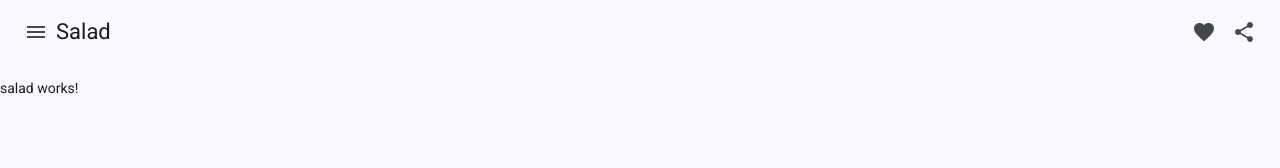
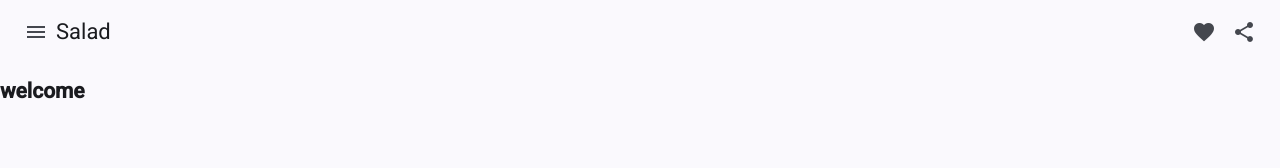
Before and after one commit to heihong/formation-angular, an Angular app in the folder salad-bar/: page /salad in a window 1280 px wide. Shown: the top 168 px of the page. Built offline with nearby package versions, Linux system fonts and the light colour scheme.

Commit message:
feat: add service order

```diff
--- a/salad-bar/src/app/app-routing-module.ts
+++ b/salad-bar/src/app/app-routing-module.ts
@@ -1,7 +1,6 @@
 import { NgModule } from '@angular/core';
 import { RouterModule, Routes } from '@angular/router';
 import { Order } from './order/order';
-import { Salad } from './salad/salad/salad';
 
 const routes: Routes = [
   {
@@ -11,10 +10,6 @@ const routes: Routes = [
   {
     path:'',
     component: Order
-  },
-   {
-    path:'salad',
-    component: Salad
   }
 ];
 
--- a/salad-bar/src/app/order/order.html
+++ b/salad-bar/src/app/order/order.html
@@ -25,14 +25,17 @@
                 <mat-form-field>
                     <mat-label>what is the street ?</mat-label>
                     <input type="text" formControlName="street" matInput>
+                    <mat-error>Please enter a street</mat-error>
                 </mat-form-field>
                 <mat-form-field>
                     <mat-label>what is the code postal ?</mat-label>
                     <input type="text" formControlName="cp" matInput>
+                    <mat-error>Please enter a code postal</mat-error>
                 </mat-form-field>
                 <mat-form-field>
                     <mat-label>what is the city ?</mat-label>
                     <input type="text" formControlName="city" matInput>
+                     <mat-error>Please enter a city</mat-error>
                 </mat-form-field>
         </form>
 
--- a/salad-bar/src/app/order/order.ts
+++ b/salad-bar/src/app/order/order.ts
@@ -1,6 +1,7 @@
 import { Component, inject } from '@angular/core';
-import { FormBuilder, UntypedFormControl, UntypedFormGroup, Validators } from '@angular/forms';
+import { FormBuilder, UntypedFormGroup, Validators } from '@angular/forms';
 import { Router } from '@angular/router';
+import { Order as OrderService } from "./../services/order";
 
 @Component({
   selector: 'app-order',
@@ -11,8 +12,9 @@ import { Router } from '@angular/router';
 export class Order {
   private fb = inject(FormBuilder);
   private router = inject(Router);
+  private order = inject(OrderService)
 
-  protected orderForm = this.fb.group({
+  protected orderForm = this.fb.nonNullable.group({
     name: ['', Validators.required],
     tel: ['', [Validators.required, Validators.pattern('^0[6-7][0-9]{8}$')]],
     takeAway:[false]
@@ -39,11 +41,13 @@ export class Order {
   }
 
   addDeliveryAdress(){
+    this.devliveryAdressForm.reset();
     this.setTakeAway();
     if(this.takeAwayControl.value){
       (this.orderForm as UntypedFormGroup).addControl('devliveryAdress', this.devliveryAdressForm)
     } else {
-      (this.orderForm as UntypedFormGroup).removeControl('devliveryAdress')
+      (this.orderForm as UntypedFormGroup).removeControl('devliveryAdress');
+
     }
 
   }
@@ -51,6 +55,8 @@ export class Order {
 
   startOrder() {
    if(this.orderForm.valid){
+    this.order.name = this.orderForm.controls.name.value;
+    this.order.tel =  this.orderForm.value.tel ?? '';  // this.orderForm.value.tel || '' marche pas si this.orderForm.value.tel = 0
     this.router.navigate(['salad'])
    }
   }
--- /dev/null
+++ b/salad-bar/src/app/salad/guards/salad-guard.ts
@@ -0,0 +1,5 @@
+import { CanActivateFn } from '@angular/router';
+
+export const saladGuard: CanActivateFn = (route, state) => {
+  return true;
+};
--- a/salad-bar/src/app/salad/salad-routing-module.ts
+++ b/salad-bar/src/app/salad/salad-routing-module.ts
@@ -1,7 +1,13 @@
 import { NgModule } from '@angular/core';
 import { RouterModule, Routes } from '@angular/router';
+import { Salad } from './salad/salad';
 
-const routes: Routes = [];
+const routes: Routes = [
+   {
+    path:'salad',
+    component: Salad
+  }
+];
 
 @NgModule({
   imports: [RouterModule.forChild(routes)],
--- a/salad-bar/src/app/salad/salad/salad.html
+++ b/salad-bar/src/app/salad/salad/salad.html
@@ -1 +1 @@
-<p>salad works!</p>
+<h2 class="mat-headline-medium">welcome {{order.name}}</h2>
--- a/salad-bar/src/app/salad/salad/salad.ts
+++ b/salad-bar/src/app/salad/salad/salad.ts
@@ -1,4 +1,5 @@
-import { Component } from '@angular/core';
+import { Component, inject } from '@angular/core';
+import { Order } from '../../services/order';
 
 @Component({
   selector: 'app-salad',
@@ -7,5 +8,5 @@ import { Component } from '@angular/core';
   styleUrl: './salad.scss',
 })
 export class Salad {
-
+  public order = inject(Order)
 }
--- /dev/null
+++ b/salad-bar/src/app/services/order.ts
@@ -0,0 +1,10 @@
+import { Injectable } from '@angular/core';
+
+@Injectable({
+  providedIn: 'root',
+})
+export class Order {
+  public name:string = '';
+  public tel:string = '';
+
+}
```
Also changed, not shown: 2 other files (tests, documents, lock files or other folders).
